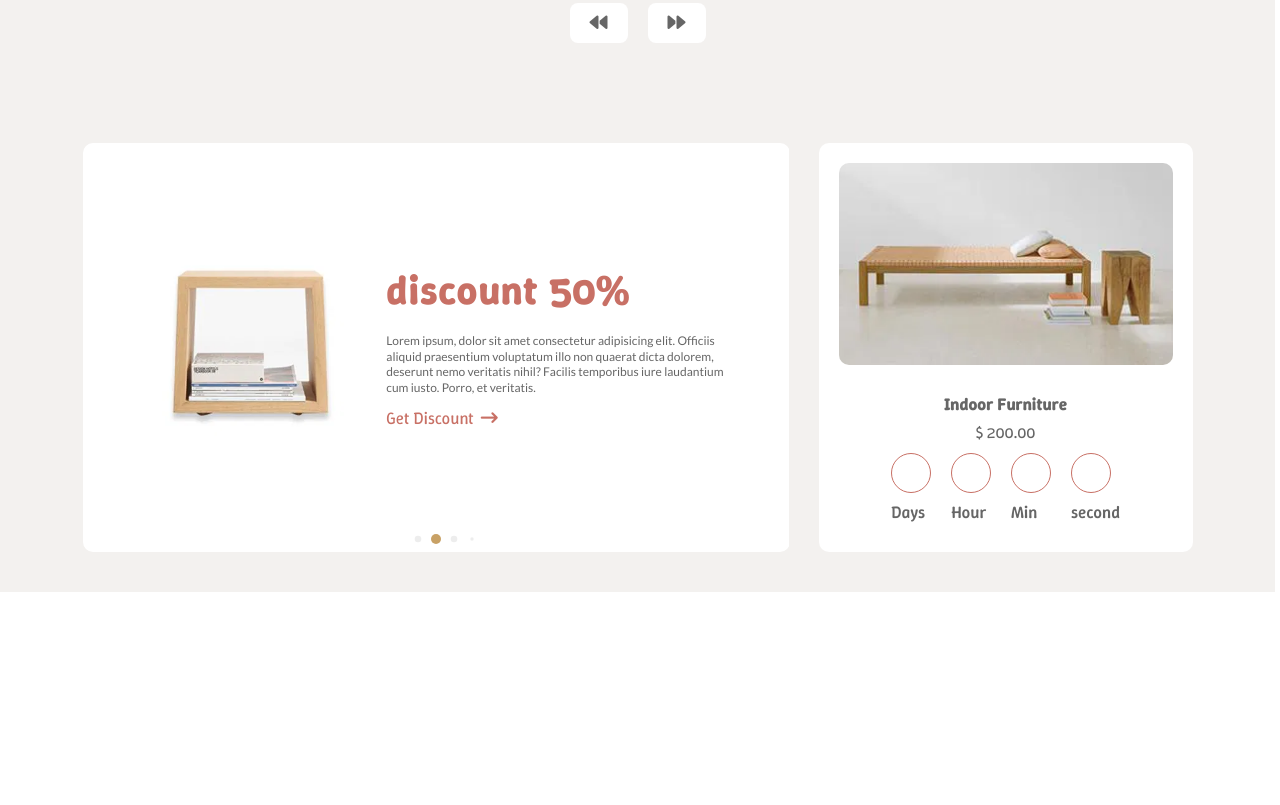
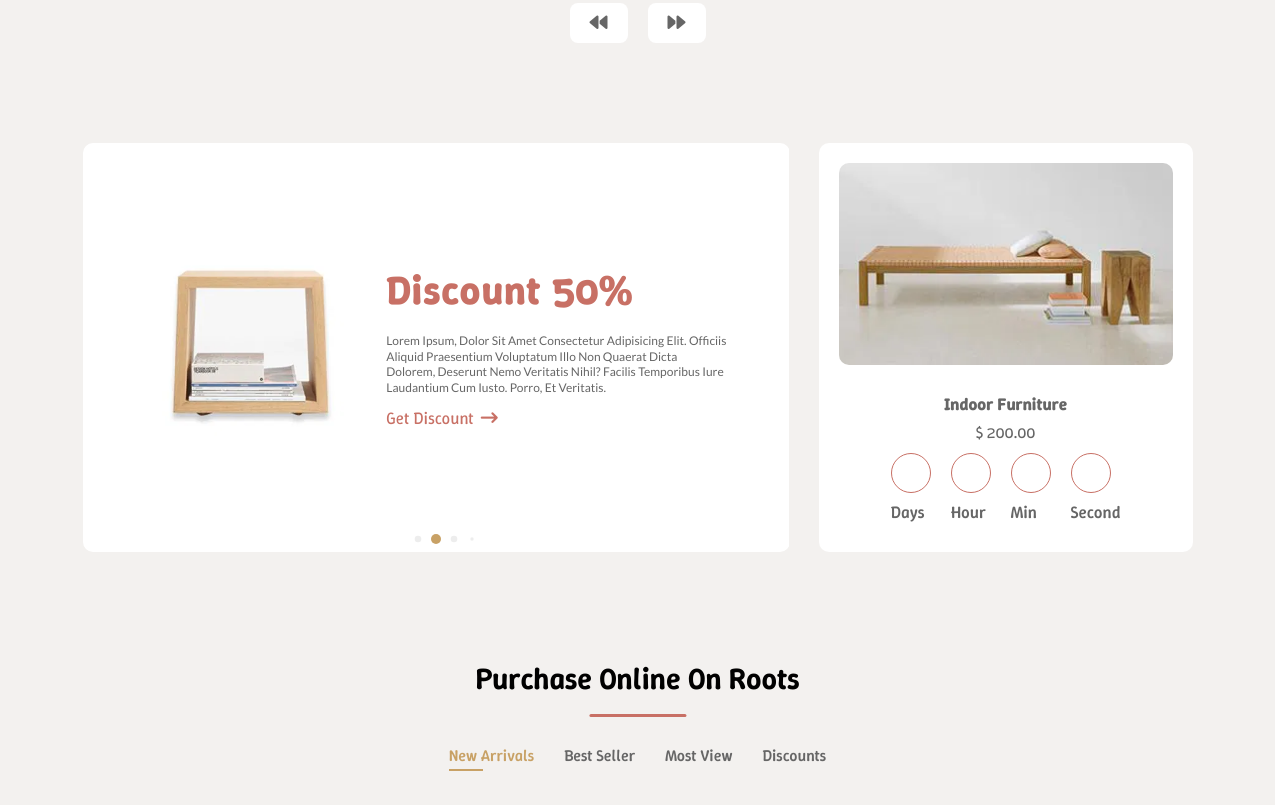
Before and after one commit to Fayed12/Wooden-accessories-store, a plain HTML site: page index.html in a window 1280 px wide. Shown: the part 1907-2712 px from the top of the page. Before the commit the page ends 2499 px from the top, so only its background shows below. Drawn offline with nearby package versions, Linux system fonts and the light colour scheme.

Commit message:
modifie online products

```diff
--- a/css/style.css
+++ b/css/style.css
@@ -9,6 +9,7 @@
 body{
     font-family: "NormalWinkySans";
     padding-right: 5px;
+    text-transform: capitalize;
 }
 :root{
     --main-background-color:#f6f6f6;
@@ -858,3 +859,50 @@ header .nav .logo img{
     }
 }
 /* end discount*/
+/* start purchase  */
+.purchase{
+    padding-block: 40px;
+    background-color: var(--gold-background-color);
+}
+.purchase .Online-products .categories ul{
+    gap: 20px;
+}
+.purchase .Online-products .categories ul li {
+    padding-inline:5px;
+}
+.purchase .Online-products .categories ul li span{
+    transition: var(--transition);
+    color: var(--text-color);
+    font-weight: 500;
+    cursor: pointer;
+}
+.purchase .Online-products .categories ul li span:hover{
+    color: var(--dark-gold-color);
+}
+.purchase .Online-products .categories ul li .active{
+    color: var(--gold-color);
+}
+.purchase .Online-products .categories ul li .active::before{
+    content: "";
+    position:absolute;
+    width: 40%;
+    height: 2px;
+    left: 0;
+    bottom: -5px;
+    background-color: var(--gold-color);
+}
+@media (max-width:500px) {
+    .purchase .Online-products .categories ul li {
+        padding-inline:3px;
+    }
+    .purchase .Online-products .categories ul{
+        gap: 5px;
+    }
+    .purchase .Online-products .categories ul li span{
+        font-size: 11px;
+    }
+    .purchase .main-header h3{
+        font-size: 22px;
+    }
+}
+/* end purchase  */
--- a/index.html
+++ b/index.html
@@ -479,6 +479,40 @@
         </div>
     </section>
     <!-- end Products -->
+    <!-- start Purchase Online on roots -->
+    <section>
+        <div class="purchase">
+            <div class="container">
+                <div class="purchase-content">
+                    <div class="main-header f-center">
+                        <h3>Purchase Online on roots</h3>
+                    </div>
+                    <div class="Online-products">
+                        <div class="categories f-center">
+                            <ul class="d-flex">
+                                <li>
+                                    <span class="active p-relative" id="arrivals">New Arrivals</span>
+                                </li>
+                                <li>
+                                    <span class="p-relative" id="seller">Best Seller</span>
+                                </li>
+                                <li>
+                                    <span class="p-relative" id="view">Most View</span>
+                                </li>
+                                <li>
+                                    <span class="p-relative" id="discounts">Discounts</span>
+                                </li>
+                            </ul>
+                        </div>
+                        <div class="Online-products-content">
+
+                        </div>
+                    </div>
+                </div>
+            </div>
+        </div>
+    </section>
+    <!-- end Purchase Online on roots -->
     <!-- js files -->
     <script src="https://cdn.jsdelivr.net/npm/swiper@11/swiper-bundle.min.js"></script>
     <script src="main.js"></script>
--- a/main.js
+++ b/main.js
@@ -259,4 +259,44 @@ let timeover = setInterval(() => {
 
 // ===============================================================================================
 
-// functionalty of date in Indoor Furniture
+// functionalty of online products categories
+
+let categoriesSpan = document.querySelectorAll(".categories ul li span")
+
+// function to remove all active class from all elements before any process
+function removeAllActive() {
+    let spanarray = [...categoriesSpan]
+    for (let i = 0; i < spanarray.length; i++) {
+        if (spanarray[i].classList.contains("active")) {
+            spanarray[i].classList.remove("active")
+        }
+    }
+}
+
+// go through all categoriesSpan and handel it
+categoriesSpan.forEach((e) => {
+
+    // load from localstorage
+    let textFromlocalstorage = window.localStorage.getItem("activespan")
+    if (e.textContent == textFromlocalstorage) {
+        removeAllActive();
+        e.classList.add("active")
+    }
+
+    // add active to element when user press
+    e.addEventListener("click", () => {
+        removeAllActive();
+        e.classList.add("active")
+        window.localStorage.setItem("activespan", e.textContent)
+    })
+});
+
+
+// fetch the products from local storage
+
+fetch("main.json").then((x) => {
+    let resultProducts = x.json();
+    return resultProducts;
+}).then((onlineProducts) => {
+    onlineProducts.length = 10;
+})
--- a/main.json
+++ b/main.json
@@ -5,7 +5,8 @@
         "price": 56.20,
         "description": "There are many variations of passages of Lorem Ipsum available, but the majority have be suffered alteration in some form, by injected humou or randomised words which donot look even slightly believable. If you are going to use a passage of Lorem Ipsum",
         "category": "Product",
-        "image": "./images/1.webp"
+        "image": "./images/1.webp",
+        "status" : "New Arrivals"
     },
     {
         "id": 2,
@@ -13,7 +14,8 @@
         "price": 40.99,
         "description": "There are many variations of passages of Lorem Ipsum available, but the majority have be suffered alteration in some form, by injected humou or randomised words which donot look even slightly believable. If you are going to use a passage of Lorem Ipsum",
         "category": "Product",
-        "image": "./images/5.webp"
+        "image": "./images/5.webp",
+        "status": "Best Seller"
     },
     {
         "id": 3,
@@ -21,7 +23,8 @@
         "price": 69,
         "description": "There are many variations of passages of Lorem Ipsum available, but the majority have be suffered alteration in some form, by injected humou or randomised words which donot look even slightly believable. If you are going to use a passage of Lorem Ipsum",
         "category": "Product",
-        "image": "./images/12.webp"
+        "image": "./images/12.webp",
+        "status": "New Arrivals"
     },
     {
         "id": 4,
@@ -29,7 +32,8 @@
         "price": 70,
         "description": "There are many variations of passages of Lorem Ipsum available, but the majority have be suffered alteration in some form, by injected humou or randomised words which donot look even slightly believable. If you are going to use a passage of Lorem Ipsum",
         "category": "Product",
-        "image": "./images/6.webp"
+        "image": "./images/6.webp",
+        "status": "Discounts"
     },
     {
         "id": 5,
@@ -37,6 +41,52 @@
         "price": 90.80,
         "description": "There are many variations of passages of Lorem Ipsum available, but the majority have be suffered alteration in some form, by injected humou or randomised words which donot look even slightly believable. If you are going to use a passage of Lorem Ipsum",
         "category": "Product",
-        "image": "./images/8.webp"
+        "image": "./images/8.webp",
+        "status": "Best Seller"
+    },
+    {
+        "id": 6,
+        "title": "boiled egg holder",
+        "price": 10.80,
+        "description": "There are many variations of passages of Lorem Ipsum available, but the majority have be suffered alteration in some form, by injected humou or randomised words which donot look even slightly believable. If you are going to use a passage of Lorem Ipsum",
+        "category": "Product",
+        "image": "./images/online2.webp",
+        "status": "Best Seller"
+    },
+    {
+        "id": 7,
+        "title": "sponge chair",
+        "price": 63.80,
+        "description": "There are many variations of passages of Lorem Ipsum available, but the majority have be suffered alteration in some form, by injected humou or randomised words which donot look even slightly believable. If you are going to use a passage of Lorem Ipsum",
+        "category": "Product",
+        "image": "./images/online3.webp",
+        "status": "Best Seller"
+    },
+    {
+        "id": 8,
+        "title": "seed keeper",
+        "price": 90.80,
+        "description": "There are many variations of passages of Lorem Ipsum available, but the majority have be suffered alteration in some form, by injected humou or randomised words which donot look even slightly believable. If you are going to use a passage of Lorem Ipsum",
+        "category": "Product",
+        "image": "./images/3.webp",
+        "status": "Best Seller"
+    },
+    {
+        "id": 9,
+        "title": "wooden wheelchair",
+        "price": 90.80,
+        "description": "There are many variations of passages of Lorem Ipsum available, but the majority have be suffered alteration in some form, by injected humou or randomised words which donot look even slightly believable. If you are going to use a passage of Lorem Ipsum",
+        "category": "Product",
+        "image": "./images/4.jpg",
+        "status": "Best Seller"
+    },
+    {
+        "id": 10,
+        "title": "wooden dressing table",
+        "price": 90.80,
+        "description": "There are many variations of passages of Lorem Ipsum available, but the majority have be suffered alteration in some form, by injected humou or randomised words which donot look even slightly believable. If you are going to use a passage of Lorem Ipsum",
+        "category": "Product",
+        "image": "./images/online4.webp",
+        "status": "Best Seller"
     }
 ]
```
Also changed, not shown: images/online2.webp (added), images/online3.webp (added), images/online4.webp (added).
